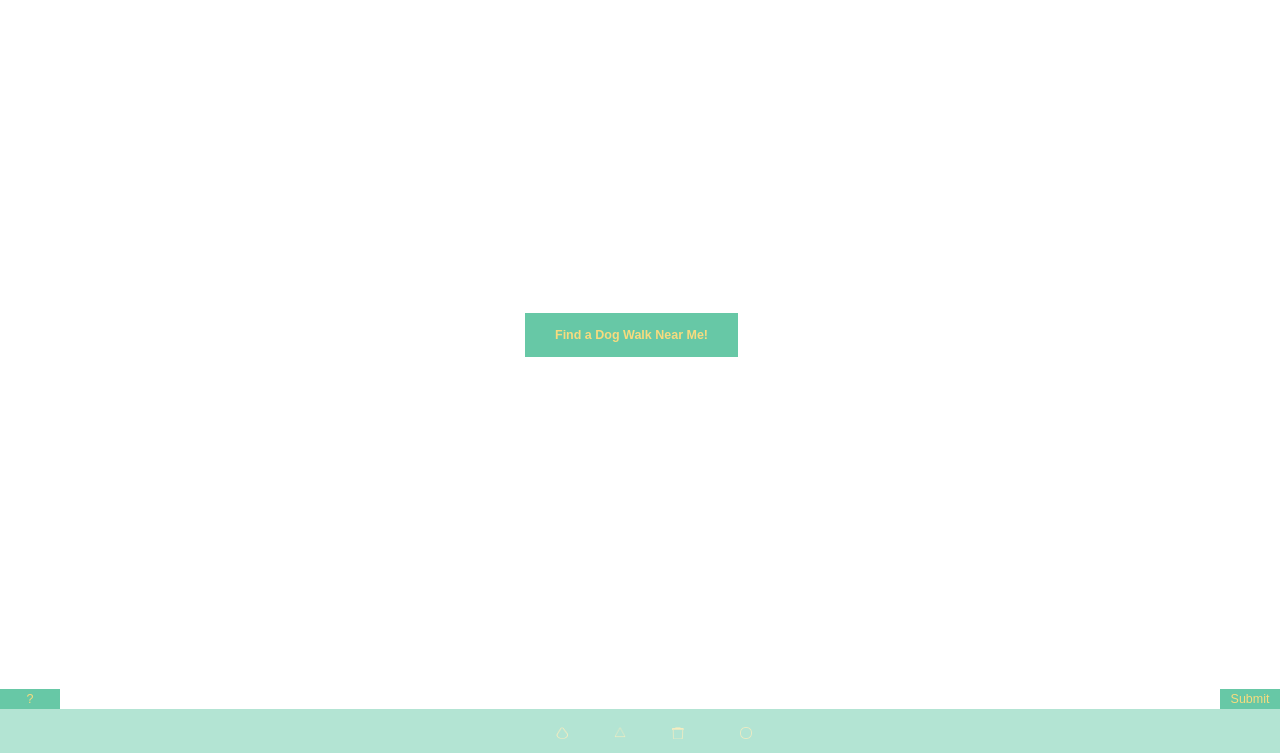
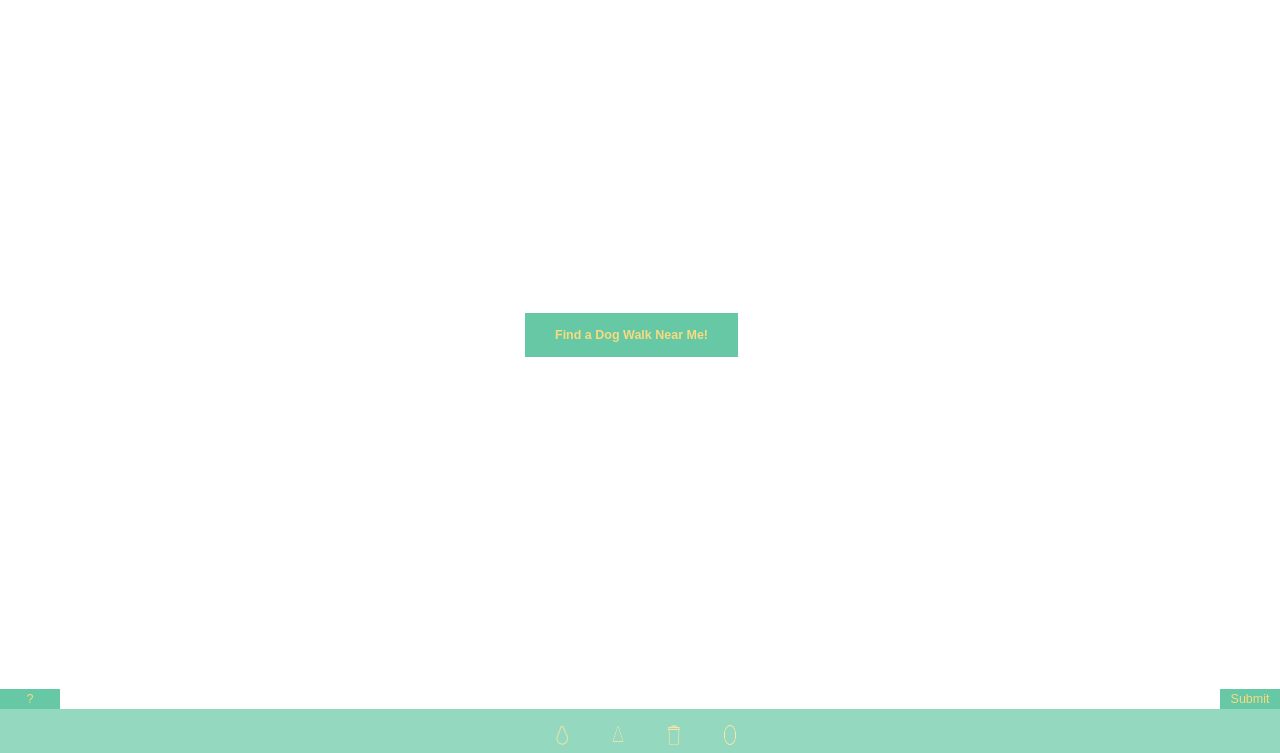
Before and after one commit to shawwill2/dog-walker-prototype, a plain HTML site: page index.html in a window 1280 px wide. Shown: the part 47-800 px from the top of the page. Drawn offline with nearby package versions, Linux system fonts and the light colour scheme; some packages are replaced by stand-ins of ours.

Commit message:
Add files via upload

```diff
--- a/dog_walker.css
+++ b/dog_walker.css
@@ -21,7 +21,7 @@
   width: 100%;
   height: 44px;
   pointer-events: none;
-    opacity: 0.5;
+  opacity: 0.7;
 }
 
 #legend {
--- a/index.html
+++ b/index.html
@@ -167,11 +167,11 @@ $(document).ready(function(){
     <textarea id="savedata" rows="1" cols="30" >
         </textarea></div></div>-->
     <div class= 'bottom-nav'>
-    <div class= "nav-buttons" style= "position:fixed;left:50%;padding: 15px 0px;";>
-    <button type="button" id="navButton" style="position: relative; background-color: #67c8a6; border: none;font-weight: bold; color: #f8db7e; right:90px;" onclick=""><img src="drop_icon.png" style="width: 12px; height: 12px"></button>
-    <button type="button" style="position: relative; background-color: #67c8a6; border: none;font-weight: bold; color: #f8db7e; right:60px;" onclick=""><img src="hazard_icon.png" style="width: 12px;"></button>
-    <button type="button" style="position: relative; background-color: #67c8a6; border: none;font-weight: bold; color: #f8db7e; right: 30px;" onclick=""><img src="bin_icon.png" style="width: 12px; height: 12px;"></button>
-    <button type="button" style="background-color: #67c8a6; border: none; color: #f8db7e; position: relative; right: -10px;"onclick="initiateMarker()";><img src="Ellipse2.png" style="width: 12px;height: 12px;"></button>
+    <div class= "nav-buttons" style= "position:relative;left:50%;padding-top:15px;";>
+    <button type="button" id="navButton" style="position: relative; background-color: #67c8a6; border: none;font-weight: bold; color: #f8db7e;right: 90px;" onclick=""><img src="drop_icon.png" style="height:20px; width: 12px;"></button>
+    <button type="button" style="position: relative; background-color: #67c8a6; border: none;font-weight: bold; color: #f8db7e; position: relative; right: 62px; " onclick=""><img src="hazard_icon.png" style="height:20px; width: 12px;"></button>
+    <button type="button" style="position: relative; background-color: #67c8a6; border: none;font-weight: bold; color: #f8db7e; position: relative; right: 34px; " onclick=""><img src="bin_icon.png" style="height:20px; width: 12px;"></button>
+    <button type="button" style="background-color: #67c8a6; border: none; color: #f8db7e; position: relative; right: 6px;"onclick="initiateMarker()";><img src="Ellipse2.png" style="height:20px; width: 12px;"></button>
     </div>
     </div>
     </div>
```
